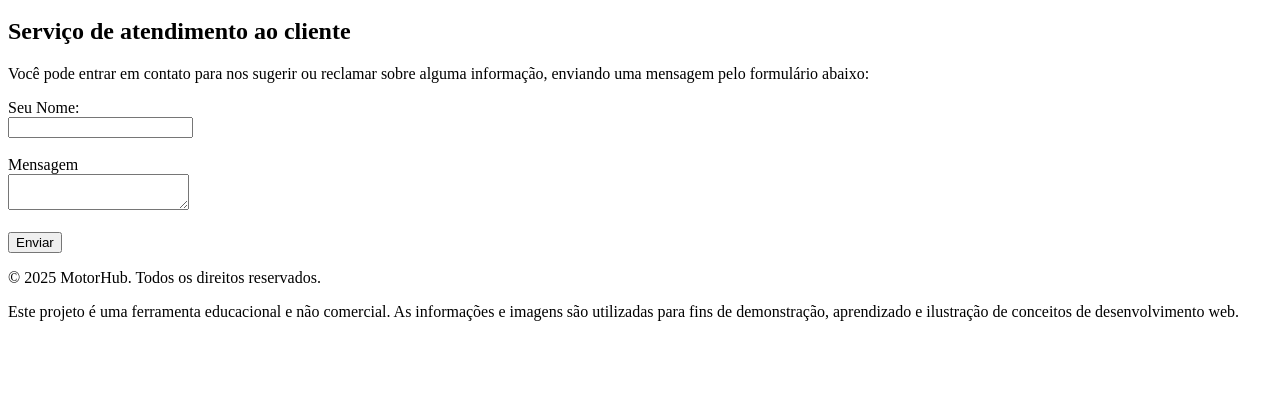
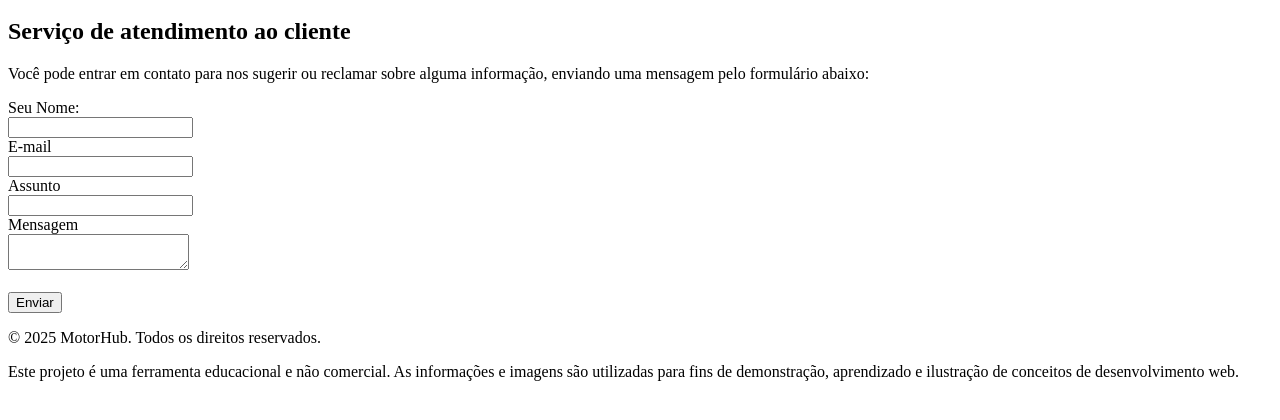
Before and after one commit to FabricioCosta0697/ara0062-ranking-carros, a plain HTML site: page sac.html in a window 1280 px wide. Shown: the part 100-520 px from the top of the page. Drawn offline with Linux system fonts and the light colour scheme.

Commit message:
sac.html

```diff
--- a/sac.html
+++ b/sac.html
@@ -21,7 +21,11 @@
 <p>Você pode entrar em contato para nos sugerir ou reclamar sobre alguma informação, enviando uma mensagem pelo formulário abaixo:</p>
 <form action="" method="post">
     <label for="id_nome">Seu Nome:</label> <br>
-    <input type="text" name="Nome" id="id_nome"> <br><br>
+    <input type="text" name="Nome" id="id_nome"> <br>
+    <label for="id_e-mail">E-mail</label><br>
+    <input type="text" e-mail="E-mail" id="id_e-mail"> <br>
+    <label for="id_assunto">Assunto</label><br>
+    <input type="text" assunto="Assunto" id="id_assunto"> <br>
     <label for="id_mensagem">Mensagem</label><br>
     <textarea name="Mensagem" id="id_mensagem"></textarea><br><br>
     <button type="submit">Enviar</button>
```
